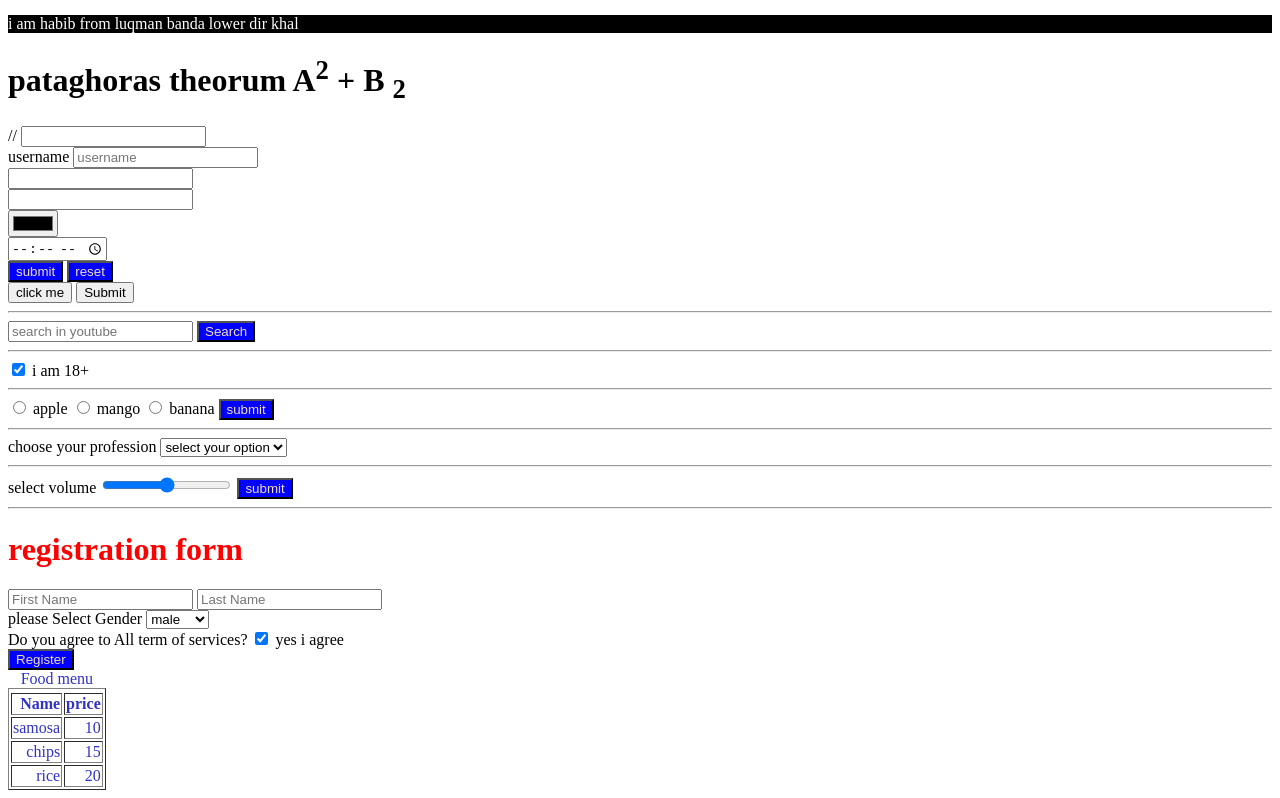
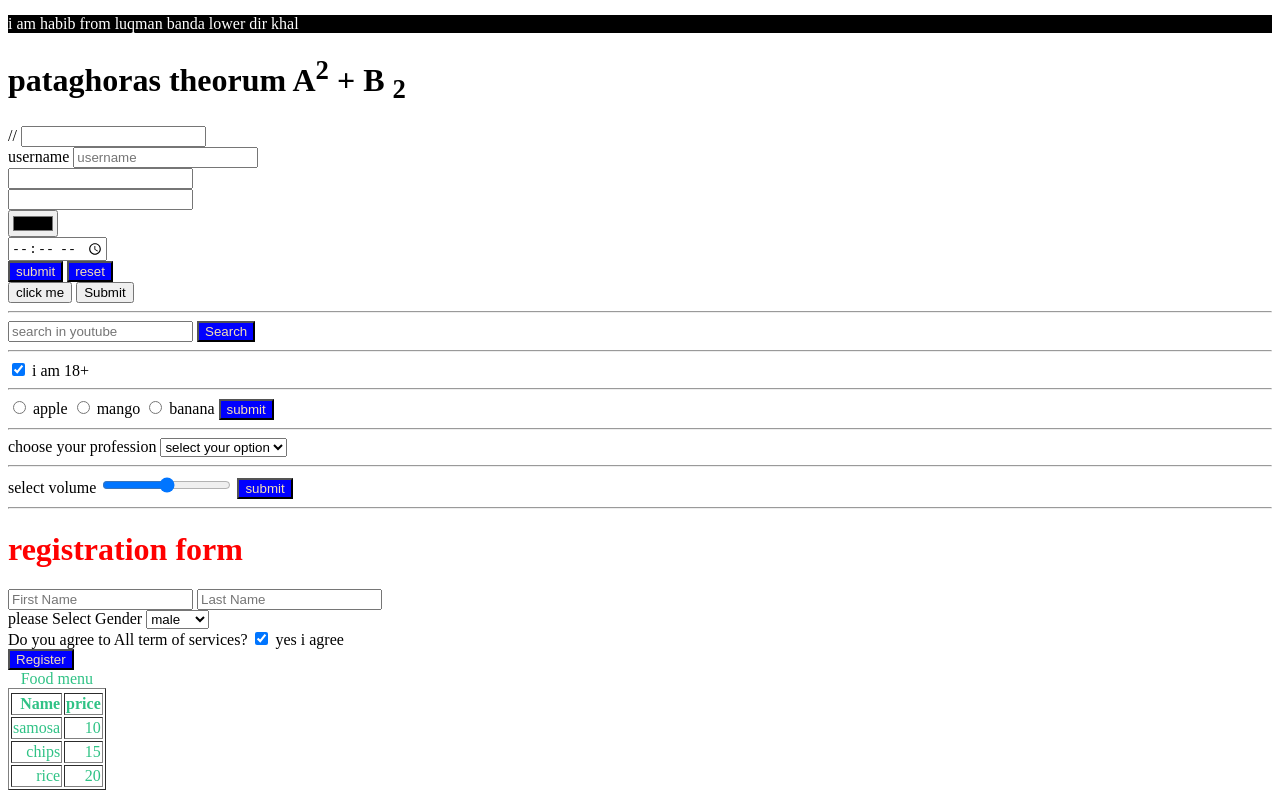
Before and after one commit to habibullah991/htmlpratce, a plain HTML site: page index.html in a window 1280 px wide. Shown: the part 1118-1916 px from the top of the page. Drawn offline with Linux system fonts and the light colour scheme.

Commit message:
add new file add.css

```diff
--- a/style.css
+++ b/style.css
@@ -12,6 +12,6 @@
     background: blue;
 }
 table{
-    color: rgb(47, 50, 194);
+    color: rgb(47, 194, 133);
 text-align: right;
 }
```
Also changed, not shown: add.css (added).
